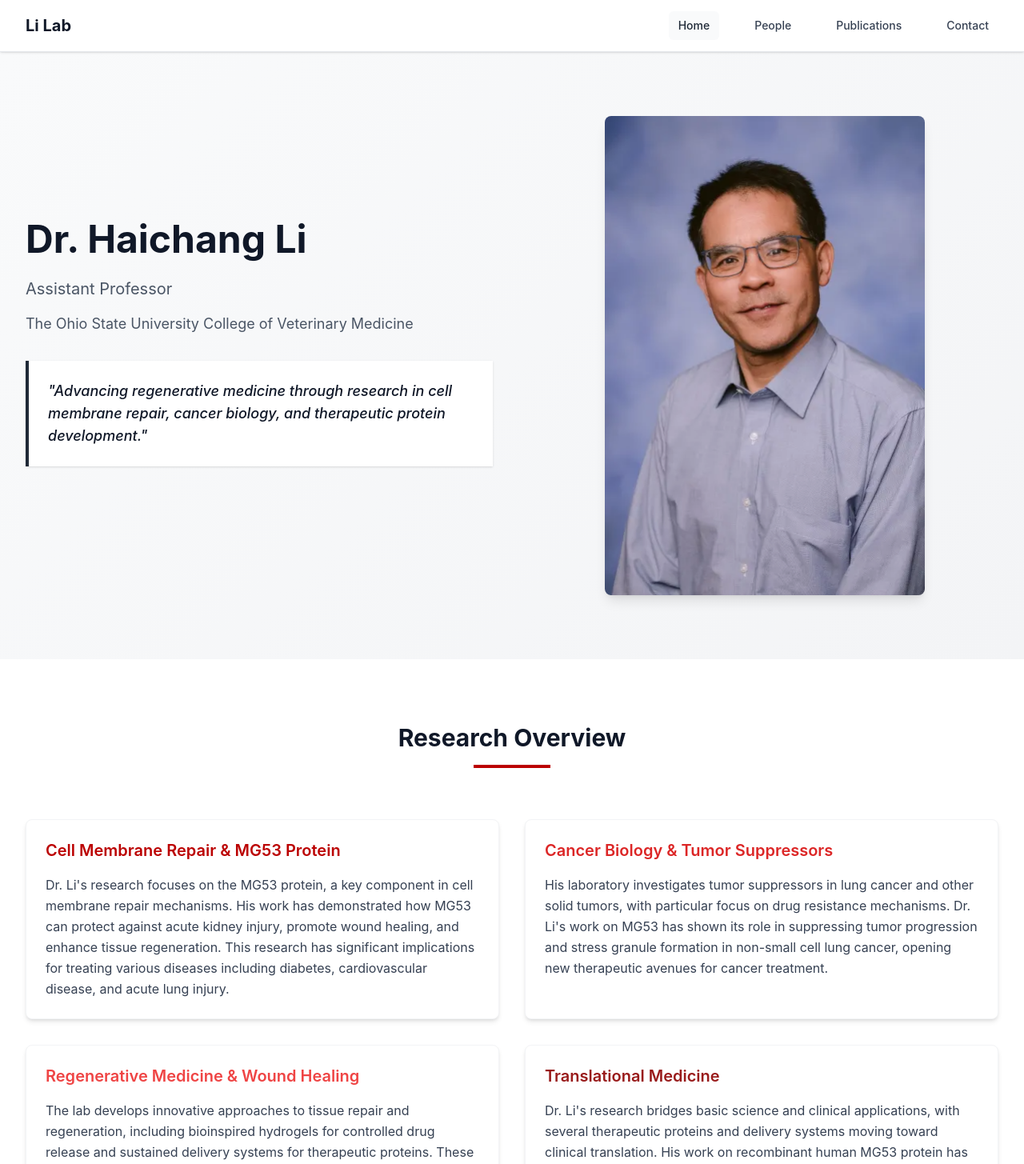
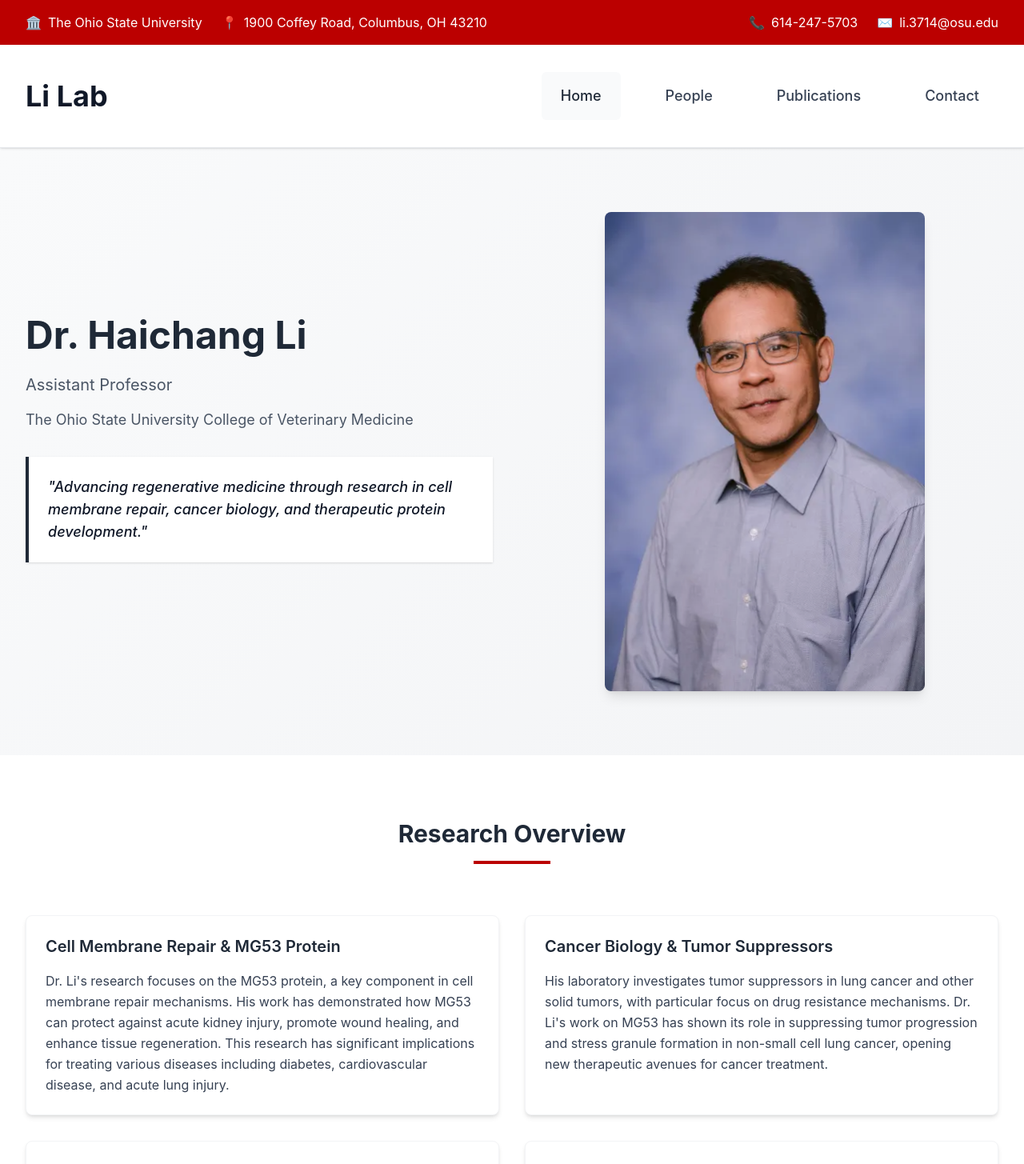
Before and after one commit to lifrank1/haichanglilab.com, a Next.js app: page / in a window 1280 px wide. Shown: the top 1455 px of the page at 80% size. Built offline with nearby package versions, Linux system fonts and the light colour scheme.

Commit message:
header info bar

```diff
--- a/app/components/Navigation.tsx
+++ b/app/components/Navigation.tsx
@@ -16,13 +16,43 @@
   ];
 
   return (
-    <nav className="bg-white shadow-sm border-b border-gray-200 sticky top-0 z-50">
-      <div className="max-w-7xl mx-auto px-4 sm:px-6 lg:px-8">
-        <div className="flex justify-between items-center h-16">
+    <>
+      {/* Above-header bar */}
+      <div className="bg-osu-scarlet text-white py-4">
+        <div className="max-w-7xl mx-auto px-4 sm:px-6 lg:px-8">
+          <div className="flex justify-between items-center text-base">
+            <div className="flex items-center space-x-6">
+              <div className="flex items-center space-x-2">
+                <span>🏛️</span>
+                <span>The Ohio State University</span>
+              </div>
+              <div className="flex items-center space-x-2">
+                <span>📍</span>
+                <span>1900 Coffey Road, Columbus, OH 43210</span>
+              </div>
+            </div>
+            <div className="flex items-center space-x-6">
+              <div className="flex items-center space-x-2">
+                <span>📞</span>
+                <span>614-247-5703</span>
+              </div>
+              <div className="flex items-center space-x-2">
+                <span>✉️</span>
+                <span>li.3714@osu.edu</span>
+              </div>
+            </div>
+          </div>
+        </div>
+      </div>
+
+      {/* Main header */}
+      <nav className="bg-white shadow-sm border-b border-gray-200 sticky top-0 z-50">
+        <div className="max-w-7xl mx-auto px-4 sm:px-6 lg:px-8">
+          <div className="flex justify-between items-center h-32">
           <div className="flex items-center">
             <Link
               href="/"
-              className="text-xl font-bold text-gray-900 hover:text-osu-scarlet transition-colors duration-300"
+              className="text-4xl font-bold text-gray-900 hover:text-osu-scarlet transition-colors duration-300"
             >
               Li Lab
             </Link>
@@ -35,7 +65,7 @@
                 <Link
                   key={item.name}
                   href={item.href}
-                  className={`px-3 py-2 rounded-md text-sm font-medium transition-colors duration-300 ${
+                  className={`px-6 py-4 rounded-md text-lg font-medium transition-colors duration-300 ${
                     pathname === item.href
                       ? 'text-osu-scarlet bg-gray-50'
                       : 'text-gray-700 hover:text-osu-scarlet hover:bg-gray-50'
@@ -70,7 +100,7 @@
                   key={item.name}
                   href={item.href}
                   onClick={() => setIsMobileMenuOpen(false)}
-                  className={`block px-3 py-2 rounded-md text-base font-medium transition-colors duration-300 ${
+                  className={`block px-6 py-4 rounded-md text-lg font-medium transition-colors duration-300 ${
                     pathname === item.href
                       ? 'text-osu-scarlet bg-gray-50'
                       : 'text-gray-700 hover:text-osu-scarlet hover:bg-gray-50'
@@ -84,6 +114,7 @@
         )}
       </div>
     </nav>
+    </>
   );
 };
 
--- a/app/page.tsx
+++ b/app/page.tsx
@@ -8,7 +8,7 @@
         <div className="max-w-7xl mx-auto px-4 sm:px-6 lg:px-8">
           <div className="grid grid-cols-1 lg:grid-cols-2 gap-12 items-center">
             <div className="animate-fade-in-up">
-              <h1 className="text-4xl md:text-5xl font-bold text-gray-900 mb-6">
+              <h1 className="text-4xl md:text-5xl font-bold text-osu-scarlet mb-6">
                 Dr. Haichang Li
               </h1>
               <p className="text-xl text-gray-600 mb-4">
@@ -47,14 +47,14 @@
       <section className="py-20 bg-white">
         <div className="max-w-7xl mx-auto px-4 sm:px-6 lg:px-8">
           <div className="text-center mb-16">
-            <h2 className="text-3xl font-bold text-gray-900 mb-4">Research Overview</h2>
+            <h2 className="text-3xl font-bold text-osu-scarlet mb-4">Research Overview</h2>
             <div className="w-24 h-1 bg-osu-scarlet mx-auto"></div>
           </div>
 
           <div className="grid grid-cols-1 md:grid-cols-2 gap-8">
             <div className="bg-white rounded-lg shadow-md hover-lift hover-glow transition-all duration-300 p-6 border border-gray-100">
               <div className="mb-4">
-                <h3 className="text-xl font-semibold text-gray-900 osu-scarlet">
+                <h3 className="text-xl font-semibold text-osu-scarlet">
                   Cell Membrane Repair & MG53 Protein
                 </h3>
               </div>
@@ -68,7 +68,7 @@
 
             <div className="bg-white rounded-lg shadow-md hover-lift hover-glow transition-all duration-300 p-6 border border-gray-100">
               <div className="mb-4">
-                <h3 className="text-xl font-semibold text-gray-900 osu-scarlet-light">
+                <h3 className="text-xl font-semibold text-osu-scarlet">
                   Cancer Biology & Tumor Suppressors
                 </h3>
               </div>
@@ -82,7 +82,7 @@
 
             <div className="bg-white rounded-lg shadow-md hover-lift hover-glow transition-all duration-300 p-6 border border-gray-100">
               <div className="mb-4">
-                <h3 className="text-xl font-semibold text-gray-900 osu-accent">
+                <h3 className="text-xl font-semibold text-osu-scarlet">
                   Regenerative Medicine & Wound Healing
                 </h3>
               </div>
@@ -96,7 +96,7 @@
 
             <div className="bg-white rounded-lg shadow-md hover-lift hover-glow transition-all duration-300 p-6 border border-gray-100">
               <div className="mb-4">
-                <h3 className="text-xl font-semibold text-gray-900 osu-scarlet-dark">
+                <h3 className="text-xl font-semibold text-osu-scarlet">
                   Translational Medicine
                 </h3>
               </div>
@@ -115,7 +115,7 @@
       <section className="py-20 bg-gray-50">
         <div className="max-w-7xl mx-auto px-4 sm:px-6 lg:px-8">
           <div className="text-center mb-16">
-            <h2 className="text-3xl font-bold text-gray-900 mb-4">Research Impact</h2>
+            <h2 className="text-3xl font-bold text-osu-scarlet mb-4">Research Impact</h2>
             <div className="w-24 h-1 bg-osu-scarlet mx-auto"></div>
           </div>
 
--- a/app/publications/page.tsx
+++ b/app/publications/page.tsx
@@ -35,7 +35,7 @@
       <section className="bg-subtle-gradient py-16">
         <div className="max-w-7xl mx-auto px-4 sm:px-6 lg:px-8">
           <div className="text-center">
-            <h1 className="text-4xl font-bold text-gray-900 mb-4">Publications</h1>
+            <h1 className="text-4xl font-bold text-osu-scarlet mb-4">Publications</h1>
             <div className="w-24 h-1 bg-osu-scarlet mx-auto mb-8"></div>
             <p className="text-lg text-gray-600 max-w-3xl mx-auto">
               Explore our research contributions in cell membrane repair, cancer biology,
```
